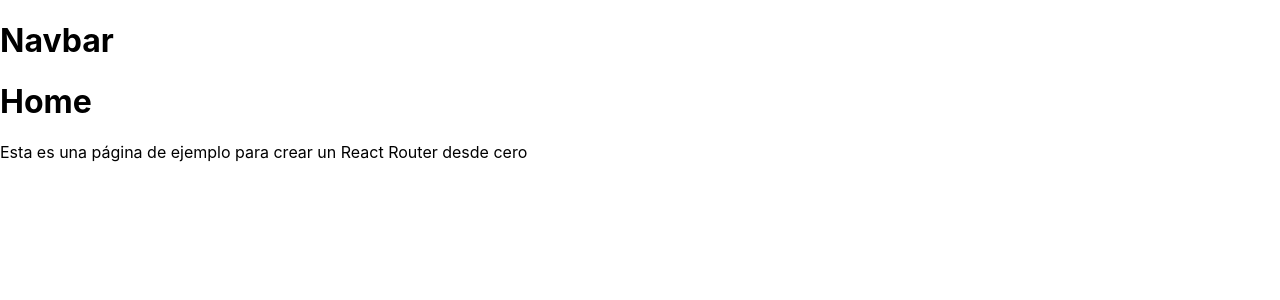
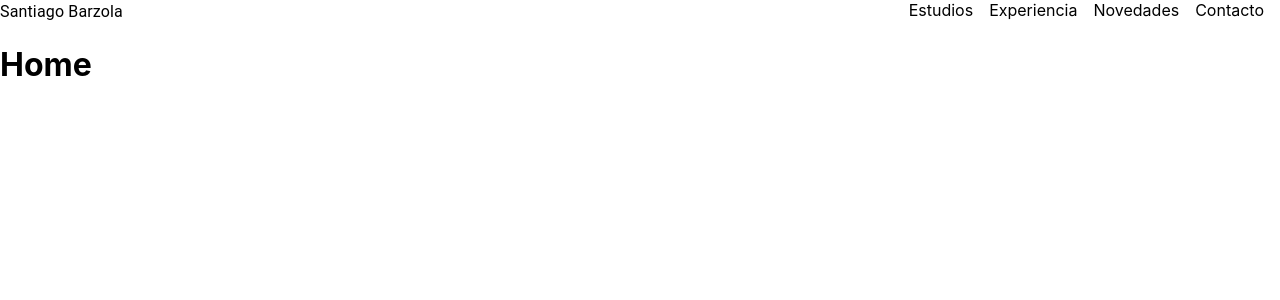
Before and after one commit to santiago0001/santiago_web_reactjs, a React (Create React App) app: page /about in a window 1280 px wide. Shown: the top 300 px of the page. Built offline with nearby package versions, Linux system fonts and the light colour scheme.

Commit message:
Navbar faltan estilos

```diff
--- a/package.json
+++ b/package.json
@@ -4,6 +4,9 @@
   "version": "0.1.0",
   "private": true,
   "dependencies": {
+    "@emotion/react": "^11.11.3",
+    "@emotion/styled": "^11.11.0",
+    "@mui/material": "^5.15.5",
     "@testing-library/jest-dom": "^5.17.0",
     "@testing-library/react": "^13.4.0",
     "@testing-library/user-event": "^13.5.0",
@@ -11,7 +14,7 @@
     "react-dom": "^18.2.0",
     "react-router-dom": "^6.21.3",
     "react-scripts": "5.0.1",
-    "regex": "^0.1.1",
+    "styled-components": "^6.1.8",
     "web-vitals": "^2.1.4"
   },
   "scripts": {
--- a/src/App.js
+++ b/src/App.js
@@ -1,7 +1,7 @@
 import { BrowserRouter as Router, Route, Routes } from "react-router-dom";
-import { Home } from "./components/Home/Home";
 import About from "./pages/About";
 import Navbar from "./components/Navbar/Navbar";
+import { Home } from "./components/Home/Home";
 
 export default function App() {
   return (
--- a/src/components/Navbar/Navbar.js
+++ b/src/components/Navbar/Navbar.js
@@ -1,7 +1,19 @@
+import { Box, Typography } from "@mui/material";
+import { ContainerNavbar } from "./Navbar.styled";
+
 export default function Navbar() {
   return (
     <>
-      <h1>Navbar</h1>
+      <ContainerNavbar>
+        <Typography>Santiago Barzola</Typography>
+
+        <Box display={"flex"}>
+          <Box mr={2}>Estudios</Box>
+          <Box mr={2}>Experiencia</Box>
+          <Box mr={2}>Novedades</Box>
+          <Box mr={2}>Contacto</Box>
+        </Box>
+      </ContainerNavbar>
     </>
   );
 }
--- /dev/null
+++ b/src/components/Navbar/Navbar.styled.js
@@ -0,0 +1,7 @@
+import { Box } from "@mui/material";
+import styled from "styled-components";
+
+export const ContainerNavbar = styled(Box)({
+  display: "flex",
+  justifyContent: "space-between",
+});
--- a/src/pages/About.js
+++ b/src/pages/About.js
@@ -2,7 +2,6 @@ export default function About() {
   return (
     <>
       <h1>Home</h1>
-      <p>Esta es una página de ejemplo para crear un React Router desde cero</p>
     </>
   );
 }
```
Also changed, not shown: src/pages/Home.js (deleted, +0 -8 lines), 2 other files (tests, documents, lock files or other folders).
